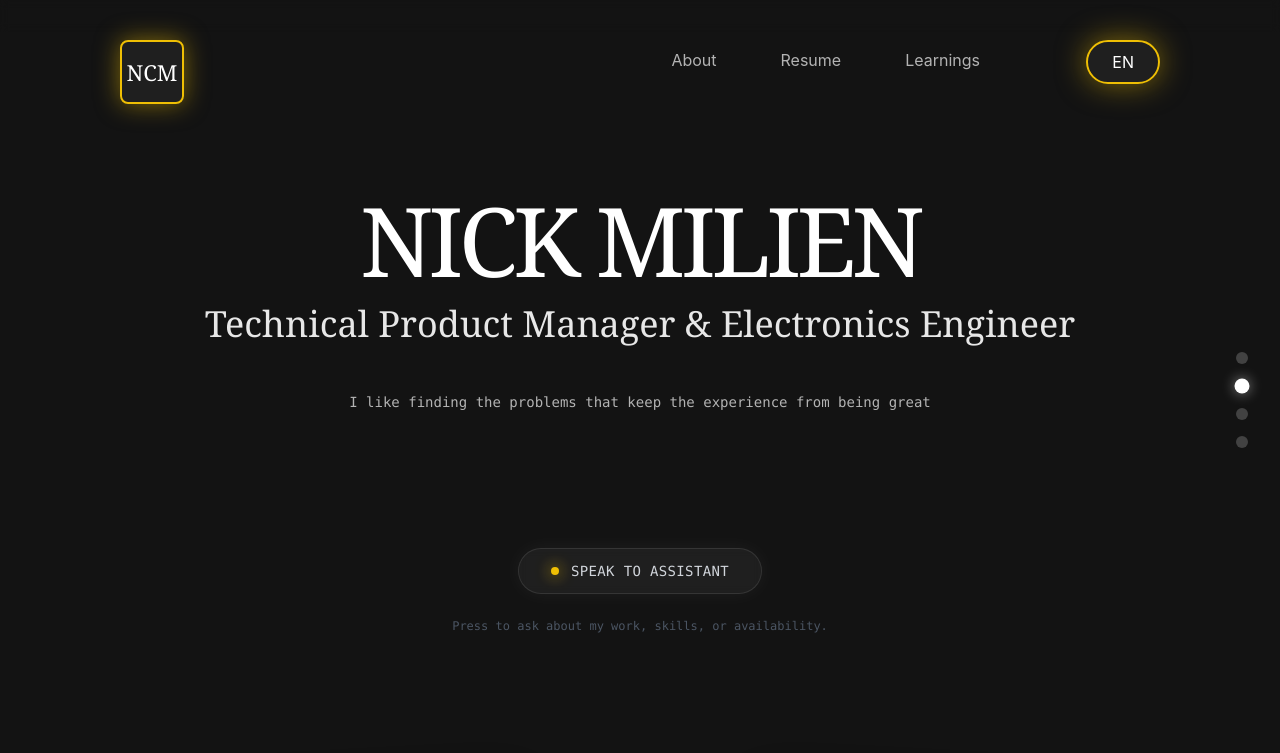
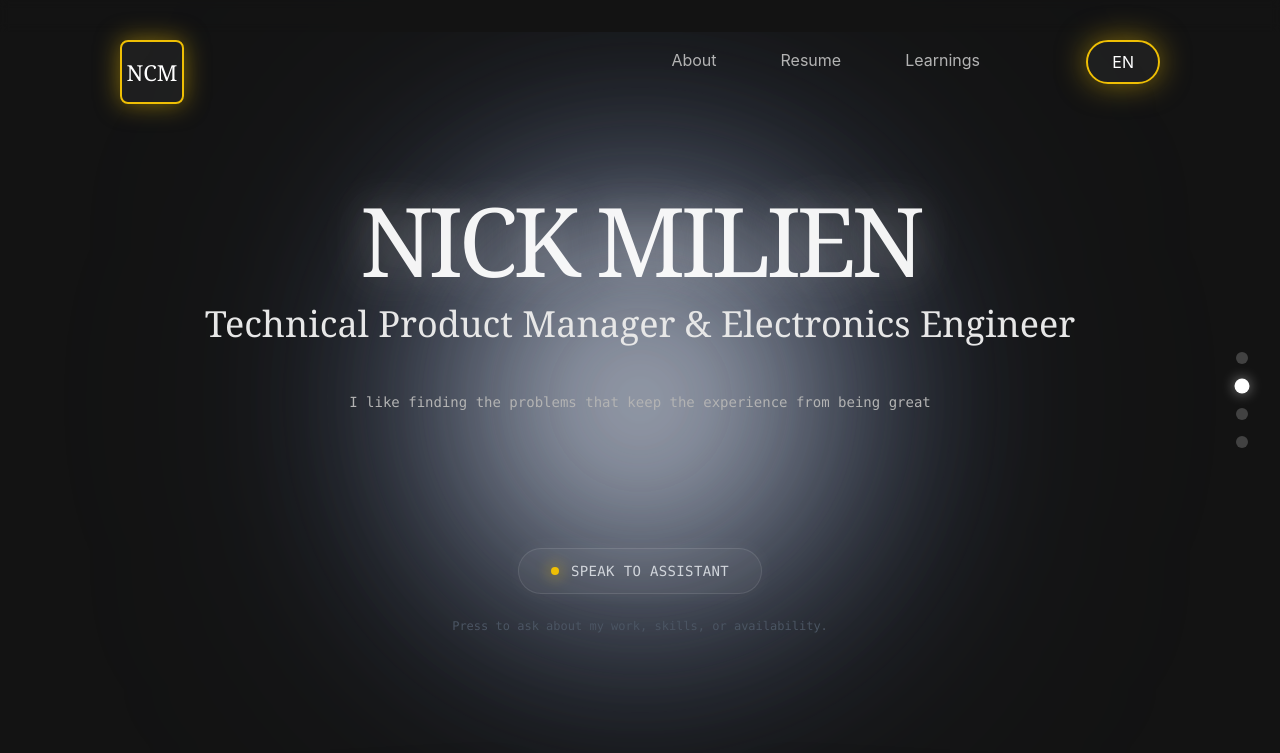
Before and after one commit to Nmilien34/NickPortfolio, a React (Vite) app: page / in a window 1280 px wide. Shown: the top 753 px of the page. Built offline with nearby package versions, Linux system fonts and the light colour scheme.

Commit message:
did alot

```diff
--- /dev/null
+++ b/src/components/effects/VolumetricLight.tsx
@@ -0,0 +1,101 @@
+import { useEffect, useRef, useState } from 'react';
+
+export function VolumetricLight() {
+  const lightRef = useRef<HTMLDivElement>(null);
+  const [mousePos, setMousePos] = useState({ x: 0, y: 0 });
+  const currentPos = useRef({ x: 0, y: 0 });
+  const targetPos = useRef({ x: 0, y: 0 });
+  const [lightOpacity, setLightOpacity] = useState(1);
+
+  useEffect(() => {
+    // Initialize light position to center
+    const centerX = window.innerWidth / 2;
+    const centerY = window.innerHeight / 2;
+    currentPos.current = { x: centerX, y: centerY };
+    targetPos.current = { x: centerX, y: centerY };
+
+    const handleMouseMove = (e: MouseEvent) => {
+      targetPos.current = { x: e.clientX, y: e.clientY };
+
+      // Dim the light when mouse is in lower sections (non-title areas)
+      // Title is roughly in the top 30% of viewport, so dim below that
+      const viewportHeight = window.innerHeight;
+      const titleZone = viewportHeight * 0.35; // Top 35% is the title zone
+
+      if (e.clientY > titleZone) {
+        // Mouse is below title - dim the light (0.3 = 30% opacity)
+        setLightOpacity(0.3);
+      } else {
+        // Mouse is in title area - full brightness
+        setLightOpacity(1);
+      }
+    };
+
+    window.addEventListener('mousemove', handleMouseMove);
+
+    // Smooth animation loop with lerp
+    let animationFrameId: number;
+    const animate = () => {
+      // Lerp factor - lower = more sluggish/floaty (0.05 = very smooth)
+      const lerpFactor = 0.08;
+
+      currentPos.current.x += (targetPos.current.x - currentPos.current.x) * lerpFactor;
+      currentPos.current.y += (targetPos.current.y - currentPos.current.y) * lerpFactor;
+
+      if (lightRef.current) {
+        lightRef.current.style.transform = `translate(${currentPos.current.x}px, ${currentPos.current.y}px)`;
+      }
+
+      animationFrameId = requestAnimationFrame(animate);
+    };
+
+    animate();
+
+    return () => {
+      window.removeEventListener('mousemove', handleMouseMove);
+      cancelAnimationFrame(animationFrameId);
+    };
+  }, []);
+
+  return (
+    <div className="fixed inset-0 overflow-hidden pointer-events-none z-0">
+      {/* The volumetric light - multiple layers for depth */}
+      <div
+        ref={lightRef}
+        className="absolute -translate-x-1/2 -translate-y-1/2 transition-opacity duration-300"
+        style={{
+          width: '600px',
+          height: '600px',
+          left: '-300px',
+          top: '-300px',
+          opacity: lightOpacity,
+        }}
+      >
+        {/* Core white light */}
+        <div
+          className="absolute inset-0 rounded-full"
+          style={{
+            background: 'radial-gradient(circle, rgba(255,255,255,0.8) 0%, rgba(255,255,255,0.4) 20%, rgba(180,200,255,0.2) 40%, rgba(100,150,255,0.05) 60%, transparent 80%)',
+            filter: 'blur(80px)',
+          }}
+        />
+        {/* Secondary glow layer */}
+        <div
+          className="absolute inset-0 rounded-full"
+          style={{
+            background: 'radial-gradient(circle, rgba(255,255,255,0.6) 0%, rgba(200,220,255,0.3) 30%, rgba(150,180,255,0.1) 50%, transparent 70%)',
+            filter: 'blur(120px)',
+          }}
+        />
+        {/* Outer atmospheric layer */}
+        <div
+          className="absolute inset-0 rounded-full"
+          style={{
+            background: 'radial-gradient(circle, rgba(200,220,255,0.3) 0%, rgba(150,180,255,0.15) 40%, rgba(100,150,220,0.05) 60%, transparent 80%)',
+            filter: 'blur(150px)',
+          }}
+        />
+      </div>
+    </div>
+  );
+}
--- a/src/components/sections/Hero.tsx
+++ b/src/components/sections/Hero.tsx
@@ -1,5 +1,6 @@
 import { useState } from 'react';
 import { useNavigate } from 'react-router-dom';
+import { VolumetricLight } from '../effects/VolumetricLight';
 
 export function Hero() {
   const [isLangOpen, setIsLangOpen] = useState(false);
@@ -39,6 +40,9 @@ export function Hero() {
 
   return (
     <section className="relative min-h-screen flex items-start justify-center pt-48">
+      {/* Volumetric Light Effect */}
+      <VolumetricLight />
+
       {/* Logo/Home Button */}
       <button
         onClick={scrollToTop}
@@ -112,9 +116,16 @@ export function Hero() {
       </div>
 
       {/* Hero Content */}
-      <div className="text-center px-6">
+      <div className="text-center px-6 relative z-10">
         {/* Main Title */}
-        <h1 className="font-serif text-7xl md:text-8xl tracking-tighter mb-4 text-white">
+        <h1
+          className="font-serif text-7xl md:text-8xl tracking-tighter mb-4 text-white"
+          style={{
+            mixBlendMode: 'overlay',
+            opacity: 0.95,
+            textShadow: '0 0 40px rgba(255,255,255,0.3), 0 0 80px rgba(255,255,255,0.2)',
+          }}
+        >
           NICK MILIEN
         </h1>
 
--- a/src/components/sections/Timeline.tsx
+++ b/src/components/sections/Timeline.tsx
@@ -405,19 +405,15 @@ export const fullTimelineData: TimelineItemData[] = [
         caption: 'Popfame',
         photos: [
           '/images/Popfame/PNG image 2.JPEG',
-          '/images/Popfame/07EF3009-46DC-48E5-85CF-ED20AD425E98.jpeg',
           '/images/Popfame/3f5dba39-74b9-4f0f-a23c-66526a5bcbe7.JPG',
           '/images/Popfame/4a32a032-ff6d-4c65-a69a-d2e09605fa63.JPG',
-          '/images/Popfame/6ABB443C-1A97-4144-9173-0EE9B99E7C69.jpeg',
+          '/images/Popfame/IMG_9495.jpg',
           '/images/Popfame/Chat-details form.JPG',
-          '/images/Popfame/E3C909D7-68FB-4E61-9D35-9C1A6BB4D8BA.jpeg',
           '/images/Popfame/IMG_0795.PNG',
           '/images/Popfame/IMG_2666.JPG',
           '/images/Popfame/IMG_3635.PNG',
           '/images/Popfame/IMG_3636.PNG',
-          '/images/Popfame/IMG_6353.jpg',
           '/images/Popfame/IMG_6832.PNG',
-          '/images/Popfame/IMG_9495.jpg',
           '/images/Popfame/Image 12-8-22 at 3.36 PM.JPG',
           '/images/Popfame/Image 3-7-23 at 5.36 PM.JPG',
         ],
--- a/src/components/ui/PhotoFolderCarousel.tsx
+++ b/src/components/ui/PhotoFolderCarousel.tsx
@@ -68,6 +68,35 @@ export function PhotoFolderCarousel({ photoSections }: PhotoFolderCarouselProps)
           ))}
         </div>
 
+        {/* Previous Arrow Button */}
+        {photoSections.length > 1 && (
+          <button
+            onClick={(e) => {
+              e.preventDefault();
+              const container = e.currentTarget.parentElement?.querySelector('.overflow-x-auto');
+              if (container) {
+                container.scrollBy({ left: -316, behavior: 'smooth' }); // Scroll left
+              }
+            }}
+            className="absolute left-4 top-1/2 -translate-y-1/2 w-12 h-12 rounded-full bg-white shadow-lg flex items-center justify-center hover:shadow-xl transition-shadow duration-300 z-10"
+            aria-label="Previous"
+          >
+            <svg
+              className="w-6 h-6 text-gray-700"
+              fill="none"
+              stroke="currentColor"
+              viewBox="0 0 24 24"
+            >
+              <path
+                strokeLinecap="round"
+                strokeLinejoin="round"
+                strokeWidth={2}
+                d="M15 19l-7-7 7-7"
+              />
+            </svg>
+          </button>
+        )}
+
         {/* Next Arrow Button */}
         {photoSections.length > 1 && (
           <button
@@ -78,7 +107,7 @@ export function PhotoFolderCarousel({ photoSections }: PhotoFolderCarouselProps)
                 container.scrollBy({ left: 316, behavior: 'smooth' }); // 300px card + 16px gap
               }
             }}
-            className="absolute right-4 top-1/2 -translate-y-1/2 w-12 h-12 rounded-full bg-white shadow-lg flex items-center justify-center hover:shadow-xl transition-shadow duration-300"
+            className="absolute right-4 top-1/2 -translate-y-1/2 w-12 h-12 rounded-full bg-white shadow-lg flex items-center justify-center hover:shadow-xl transition-shadow duration-300 z-10"
             aria-label="Next"
           >
             <svg
```
Also changed, not shown: 1 other file (tests, documents, lock files or other folders).
